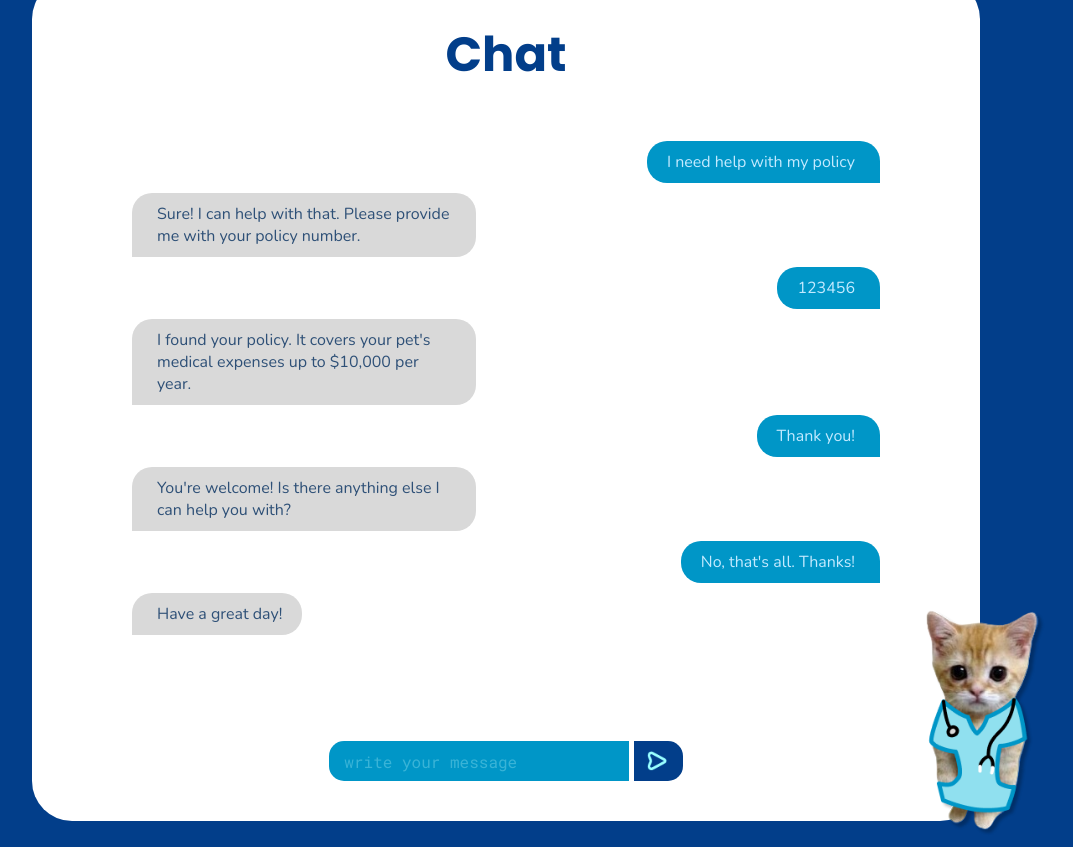
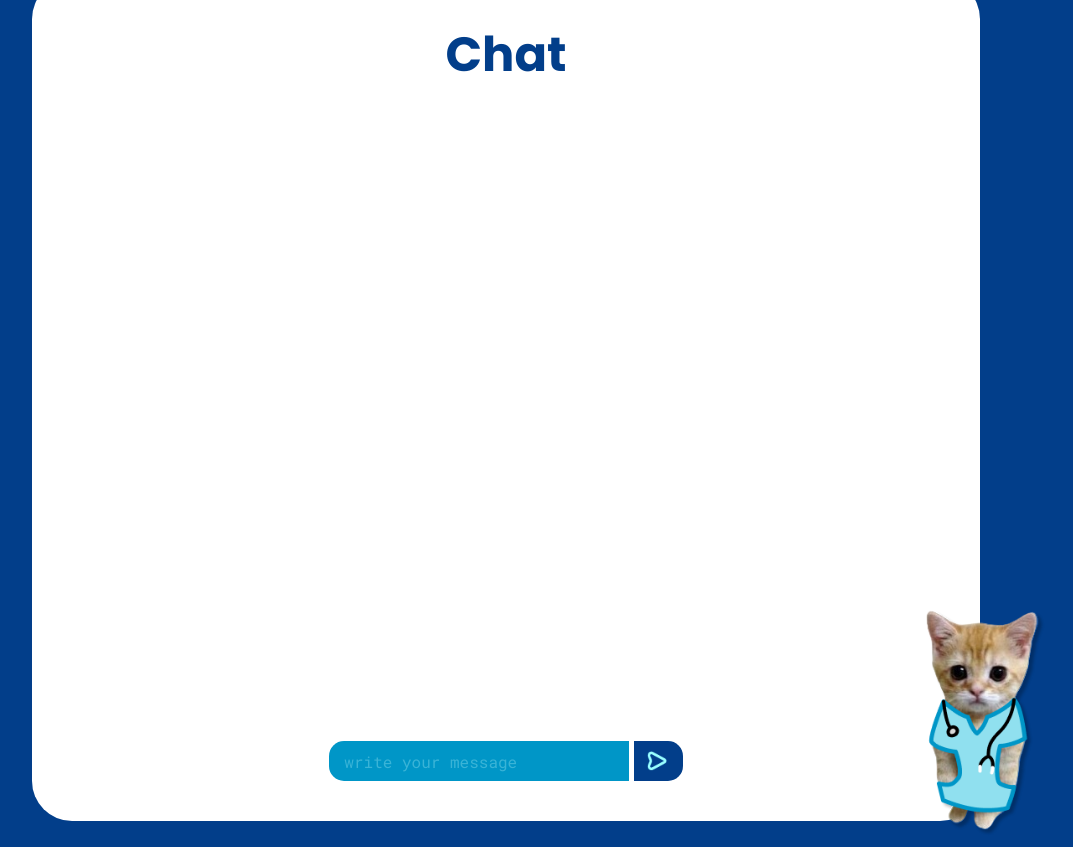
Before and after one commit to zimaexe/fastpaws, a React (Vite) app in the folder frontend/: page /chat in a window 1280 px wide. Shown: the whole page, without its empty margins (134-1207 px from the left). Built offline with nearby package versions, Linux system fonts and the light colour scheme.

Commit message:
communication with backend & message flow & input functionallity

```diff
--- a/frontend/package.json
+++ b/frontend/package.json
@@ -10,9 +10,11 @@
     "preview": "vite preview"
   },
   "dependencies": {
+    "axios": "^1.7.9",
     "react": "^18.3.1",
     "react-dom": "^18.3.1",
-    "react-router-dom": "^7.1.1"
+    "react-router-dom": "^7.1.1",
+    "uuid": "^11.0.5"
   },
   "devDependencies": {
     "@eslint/js": "^9.17.0",
--- a/frontend/src/components/prompt/Prompt.css
+++ b/frontend/src/components/prompt/Prompt.css
@@ -41,6 +41,7 @@
 	height: 100%;
 	border-radius: var(--radius) 0 0 var(--radius);
 	padding-left: 15px;
+	transition: all 2s;
 }
 
 input, button {
@@ -53,3 +54,8 @@ input, button {
 	opacity: .4;
 	font-family: 'Roboto Mono';
 }
+
+.prompt-input:disabled {
+	background-color: var(--color-teal);
+	opacity: .5;
+}
--- a/frontend/src/components/prompt/Prompt.tsx
+++ b/frontend/src/components/prompt/Prompt.tsx
@@ -2,6 +2,7 @@ import React from 'react'
 import './Prompt.css'
 
 interface PromptProps {
+    locked?: boolean;
     isShort: boolean;
     text: string;
     placeholder: string;
@@ -9,10 +10,14 @@ interface PromptProps {
     onSend: () => void;
 }
 
-export default function Prompt({ isShort, text, placeholder, handleChange, onSend }: PromptProps) {
+export default function Prompt({ locked, isShort, text, placeholder, handleChange, onSend }: PromptProps) {
     return (
-        <div className={'prompt ' + (isShort ? 'short ' : '')}>
+        <div className={'prompt '
+            + (isShort ? 'short ' : '')
+            + (locked ? 'locked ' : '')}>
             <input
+                ref={input => input?.focus()}
+                disabled={locked}
                 className='prompt-input'
                 type="text"
                 value={text}
@@ -20,7 +25,7 @@ export default function Prompt({ isShort, text, placeholder, handleChange, onSen
                 placeholder={placeholder}
                 autoComplete="off"
             />
-            <button className="send-button" onClick={onSend}>
+            <button type='submit' className="send-button" onClick={() => !locked ? onSend() : null}>
                 <img src="/images/bottom.png" alt="Icon" />
             </button>
         </div>
--- a/frontend/src/main-layouts/App.css
+++ b/frontend/src/main-layouts/App.css
@@ -81,7 +81,8 @@ body {
 
 .white_field {
 	display: flex;
-	align-items: center;
+	align-items: start;
+	/* align-items: center; */
 	justify-content: center;
 	gap: 40px;
 	/* width: 47%; */
@@ -95,7 +96,7 @@ body {
 }
 
 .white_field.chat {
-	/* align-items: center; */
+	align-items: center;
 	/* width: 77%; */
 	width: 60%;
 	padding: 40px 90px;
--- a/frontend/src/main-layouts/ChatPage.tsx
+++ b/frontend/src/main-layouts/ChatPage.tsx
@@ -1,37 +1,91 @@
 import { useState } from 'react';
 import ChatMessages, { Message } from '../components/messages/ChatMessages';
 import Prompt from '../components/prompt/Prompt';
+import { useLocation } from 'react-router-dom';
 
 export default function ChatPage() {
-	const [text, setText] = useState('');
+    const [text, setText] = useState('');
+    const [, setLastBotMessage] = useState('');
+    const [locked, setLocked] = useState(false);
+
+    const location = useLocation();
+    const initialPrompt = location.state?.prompt || '';
 
     const handleChange = (event: React.ChangeEvent<HTMLInputElement>) => {
 		setText(event.target.value);
 	};
 
 	const [messages, setMessages] = useState<Message[]>([
-        { type: 'user', text: "I need help with my policy" },
-        { type: 'bot', text: "Sure! I can help with that. Please provide me with your policy number." },
-        { type: 'user', text: "123456" },
-        { type: 'bot', text: "I found your policy. It covers your pet's medical expenses up to $10,000 per year." },
-        { type: 'user', text: "Thank you!" },
-        { type: 'bot', text: "You're welcome! Is there anything else I can help you with?" },
-        { type: 'user', text: "No, that's all. Thanks!" },
-        { type: 'bot', text: "Have a great day!" },
+        // { type: 'bot', text: "Hello, how can I help you?" },
     ]);
 
+    const scrollToBottom = () => {
+        const messagesBlock = document.querySelector('.messages');
+        if (messagesBlock) setTimeout(() => messagesBlock.scrollTo(0, messagesBlock.scrollHeight), 100);
+    }
+
     const addMessage = (text: string, type: 'user' | 'bot') => {
-        setMessages([...messages, { type, text }]);
-        const messagesBlock = document.querySelector('.messages');
-        if (messagesBlock) {
-            setTimeout(() => {
-                messagesBlock.scrollTo(0, messagesBlock.scrollHeight);
-                const inputElement = document.querySelector('.prompt-input') as HTMLInputElement
-                inputElement.value = '';
-                inputElement.focus();
-            }, 100);
-        }
+        if (text == '') return;
+        setText('');
+        setLocked(true);
+        console.log("clearing input");
+        let newMessages = [...messages, { type, text }];
+        if (text == 'sosal?')
+            newMessages = [...newMessages, { type: 'bot', text: 'yes' }];
+
+        fetch('http://backend:8080/generate', {
+            method: 'POST',
+            body: JSON.stringify({ text: text, chat_id: document.cookie.split('=')[1],}),
+            headers: {
+                'Accept': 'application/json',
+                'Content-Type': 'application/json',
+            }
+        })
+            .then(response => {
+                const stream = response.body;
+                if (!stream)
+                    throw new Error('ReadableStream is not yet supported in this browser.');
+                const reader = stream.getReader();
+                const readChunk = () => {
+                    reader.read()
+                        .then(({ value, done }) => {
+                            if (done) {
+                                setLocked(false);
+                                console.log('Stream finished');
+                                return;
+                            }
+                            const chunkString = new TextDecoder().decode(value);
+                            setLastBotMessage(prev => {
+                                const updatedMessage = prev + chunkString;
+                                setMessages([...newMessages, { type: 'bot', text: updatedMessage }]);
+                                return updatedMessage;
+                            });
+                            readChunk();
+                        })
+                        .catch(error => {
+                            setLocked(false);
+                            console.error(error);
+                        });
+                };
+                readChunk();
+            })
+            .catch(error => {
+                setLocked(false);
+                console.error(error);
+            });
+
+        setLastBotMessage(() => {
+            scrollToBottom();
+            return '';
+        });
+        setMessages(newMessages);
+        scrollToBottom();
     }
+
+    useState(() => {
+        if (initialPrompt)
+            addMessage(initialPrompt, 'user');
+    });
 
 	return (
 		<>
@@ -39,11 +93,13 @@ export default function ChatPage() {
 				<p className='title-chat'>Chat</p>
                 <ChatMessages messages={messages}/>
                 <Prompt
+                    locked={locked}
+                    // lockFunction={() => setLocked(true)}
                     isShort={true}
                     text={text}
                     placeholder="write your message"
                     handleChange={handleChange}
-                    onSend={() => addMessage(text, 'user')}
+                    onSend={() => {addMessage(text, 'user')}}
                 />
 				<img className='doctor-cat-chat' src="./images/doctor-cat.png" alt="Icon" />
 			</div >
--- a/frontend/src/main-layouts/WelcomePage.tsx
+++ b/frontend/src/main-layouts/WelcomePage.tsx
@@ -1,6 +1,7 @@
 import { useState } from 'react';
 import { useNavigate } from 'react-router-dom';
 import Prompt from '../components/prompt/Prompt';
+import { v4 as uuidv4 } from 'uuid';
 
 export default function WelcomePage() {
 	const navigate = useNavigate();
@@ -11,7 +12,11 @@ export default function WelcomePage() {
 	};
 
     const handleClick = () => {
-		navigate("/chat");
+        document.cookie = `chat_id=${uuidv4()}`;
+        console.log(document.cookie);
+		navigate("/chat", {
+			state: { prompt: text },
+		});
 	};
 
 	return (
@@ -22,6 +27,8 @@ export default function WelcomePage() {
 					<p className='bot-description'>I'm here to help you quickly access your information! Enter a name and your question, and I'll fetch the details about policies, claims, or medication coverage for you in no time.</p>
 				</div>
                 <Prompt
+					locked={false}
+					// lockFunction={() => {}}
                     isShort={true}
                     text={text}
                     placeholder="tell me about you"
```
Also changed, not shown: 1 other file (tests, documents, lock files or other folders).
